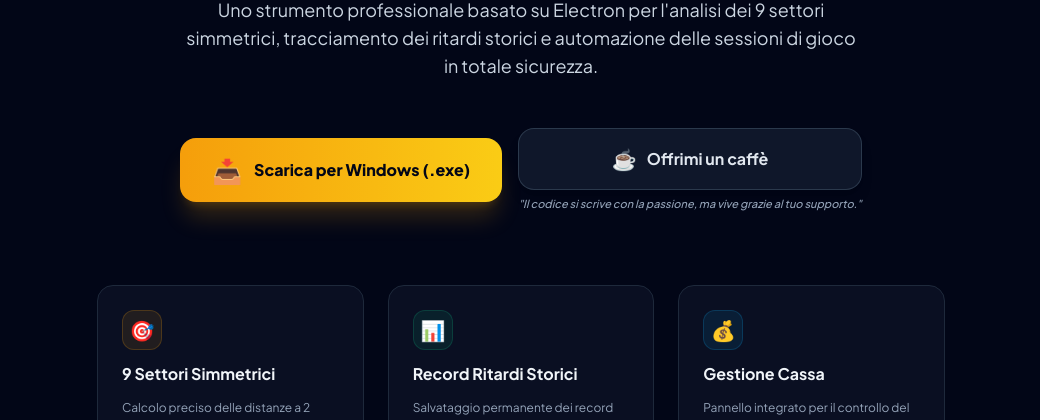
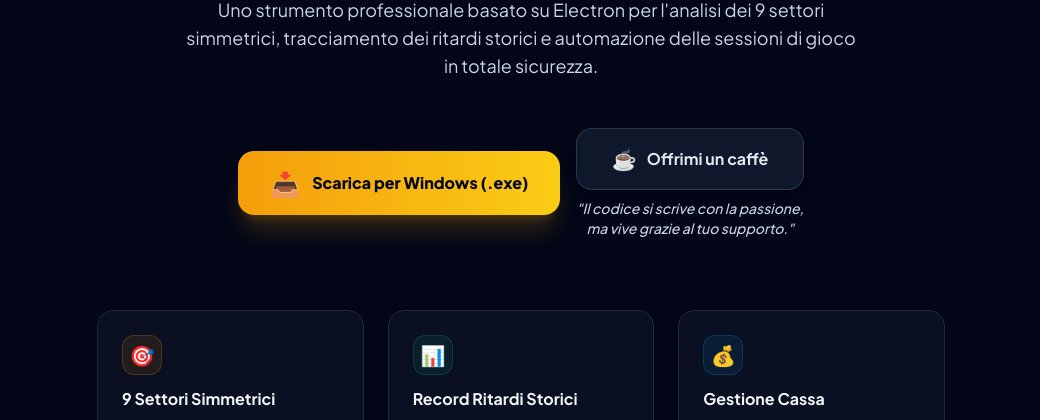
Before and after one commit to Muzio29/roulette-analyzer, a plain HTML site: page index.html in a window 1280 px wide. Shown: the part 355-775 px from the top of the page, without its empty margins (119-1159 px from the left). Drawn offline with nearby package versions, Linux system fonts and the light colour scheme.

Commit message:
Add files via upload

```diff
--- a/index.html
+++ b/index.html
@@ -34,14 +34,14 @@
   </header>
 
   <!-- Contenuto Principale (Hero Section) -->
-  <main class="max-w-4xl mx-auto px-6 py-12 text-center space-y-10 flex-1 flex flex-col justify-center">
-    <div class="space-y-6">
+  <main class="max-w-4xl mx-auto px-6 py-12 text-center space-y-10 flex-1 flex flex-col justify-center items-center">
+    <div class="space-y-6 w-full flex flex-col items-center">
       <div class="inline-block px-4 py-1.5 rounded-full bg-slate-900 border border-slate-800 text-amber-400 text-xs font-semibold tracking-wide uppercase mb-2">
         ✨ Software Ufficiale per Windows
       </div>
 
-      <!-- Nome del software in evidenza -->
-      <div class="space-y-2">
+      <!-- Nome del software in evidenza e centrato -->
+      <div class="space-y-2 text-center">
         <h2 class="text-xs md:text-sm font-bold uppercase tracking-[0.25em] text-amber-400/90">
           Roulette Distance Analyzer Pro
         </h2>
@@ -57,25 +57,27 @@
     </div>
 
     <!-- Pulsanti Azione (Download + Donazione PayPal) -->
-    <div class="flex flex-col sm:flex-row justify-center items-center gap-4 pt-2">
+    <div class="flex flex-col sm:flex-row justify-center items-center gap-4 pt-2 w-full">
       <!-- Pulsante Download -->
       <a href="https://github.com/Muzio29/roulette-analyzer/releases/download/untagged-6c1cf5bb8308b0ede81a/Roulette.Distance.Analyzer.Setup.1.0.0.exe" class="w-full sm:w-auto px-8 py-4 bg-gradient-to-r from-amber-500 to-yellow-400 hover:from-amber-400 hover:to-yellow-300 text-slate-950 font-extrabold text-base rounded-2xl shadow-xl shadow-amber-500/20 transition transform hover:-translate-y-0.5 flex items-center justify-center gap-3 group">
         <span class="text-2xl group-hover:scale-110 transition-transform">📥</span>
         <span>Scarica per Windows (.exe)</span>
       </a>
 
-      <!-- Pulsante Donazione PayPal con frase motivazionale integrata -->
-      <div class="w-full sm:w-auto flex flex-col items-center gap-1.5">
+      <!-- Pulsante Donazione PayPal con frase motivazionale su due righe e carattere aumentato -->
+      <div class="w-full sm:w-auto flex flex-col items-center gap-2">
         <a href="https://www.paypal.com/donate/?hosted_button_id=9VAQSPZTPVHBQ" target="_blank" class="w-full px-6 py-4 bg-slate-900 hover:bg-slate-800 text-slate-200 border border-slate-700/80 hover:border-amber-500/50 font-bold text-base rounded-2xl shadow-lg transition flex items-center justify-center gap-2.5 group">
           <span class="text-xl">☕</span>
           <span class="group-hover:text-amber-400 transition-colors">Offrimi un caffè</span>
         </a>
-        <span class="text-[11px] text-slate-400 font-medium italic">"Il codice si scrive con la passione, ma vive grazie al tuo supporto."</span>
+        <span class="text-xs md:text-sm text-slate-300 font-medium italic text-center block max-w-xs leading-relaxed">
+          "Il codice si scrive con la passione,<br>ma vive grazie al tuo supporto."
+        </span>
       </div>
     </div>
 
     <!-- Griglia Caratteristiche -->
-    <div class="grid grid-cols-1 md:grid-cols-3 gap-6 pt-8 text-left">
+    <div class="grid grid-cols-1 md:grid-cols-3 gap-6 pt-8 text-left w-full">
       <div class="bg-slate-900/60 border border-slate-800 p-6 rounded-2xl space-y-3 hover:border-amber-500/40 transition">
         <div class="w-10 h-10 rounded-xl bg-amber-500/10 border border-amber-500/20 flex items-center justify-center text-amber-400 text-xl font-bold">🎯</div>
         <h4 class="font-bold text-slate-100 text-base">9 Settori Simmetrici</h4>
```
